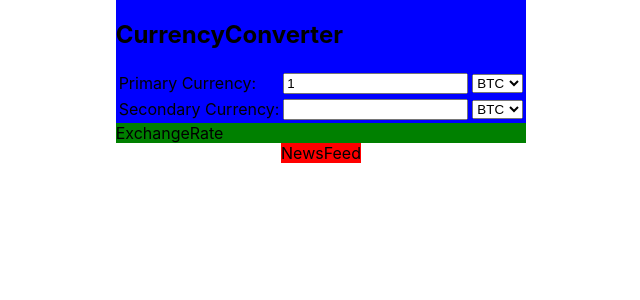
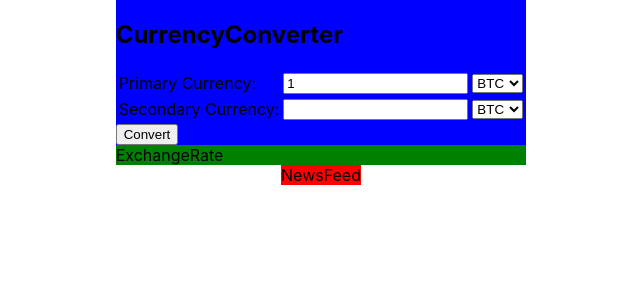
Before and after one commit to kpilszak/crypto-dashboard, a React (Create React App) app: page / in a window 1280 px wide. Shown: the top 300 px of the page, without its empty margins (319-959 px from the left). Built offline with nearby package versions, Linux system fonts and the light colour scheme.

Commit message:
Add converting function

```diff
--- a/src/components/CurrencyConverter.js
+++ b/src/components/CurrencyConverter.js
@@ -1,11 +1,36 @@
 import { useState } from 'react'
 import ExchangeRate from "./ExchangeRate"
+import axios from 'axios'
 
 const CurrencyConverter = () => {
     const currencies = ['BTC', 'ETH', 'USD', 'XRP', 'LTC', 'ADA']
     const [chosenPrimaryCurrency, setChosenPrimaryCurrency] = useState('BTC')
     const [chosenSecondaryCurrency, setChosenSecondaryCurrency] = useState('BTC')
     const [amount, setAmount] = useState(1)
+    const [exchangeRate, setExchangeRate] = useState(0)
+
+    const convert = () => {
+        const options = {
+            method: 'GET',
+            url: 'https://alpha-vantage.p.rapidapi.com/query',
+            params: {
+                to_currency: chosenSecondaryCurrency,
+                function: 'CURRENCY_EXCHANGE_RATE',
+                from_currency: chosenPrimaryCurrency
+            },
+            headers: {
+                'X-RapidAPI-Key': process.env.REACT_APP_RAPID_API_KEY,
+                'X-RapidAPI-Host': 'alpha-vantage.p.rapidapi.com'
+            }
+        }
+
+        axios.request(options).then((response) => {
+            console.log(response.data)
+            setExchangeRate(response.data['Realtime Currency Exchange Rate']['5. Exchange Rate'])
+        }).catch ((error) => {
+            console.error(error)
+        })
+    }
 
     return (
         <div className="currency-converter">
@@ -56,6 +81,9 @@ const CurrencyConverter = () => {
                     </tr>
                     </tbody>
                 </table>
+
+                <button onClick={convert}>Convert</button>
+
             </div>
             <ExchangeRate/>
         </div>
```
